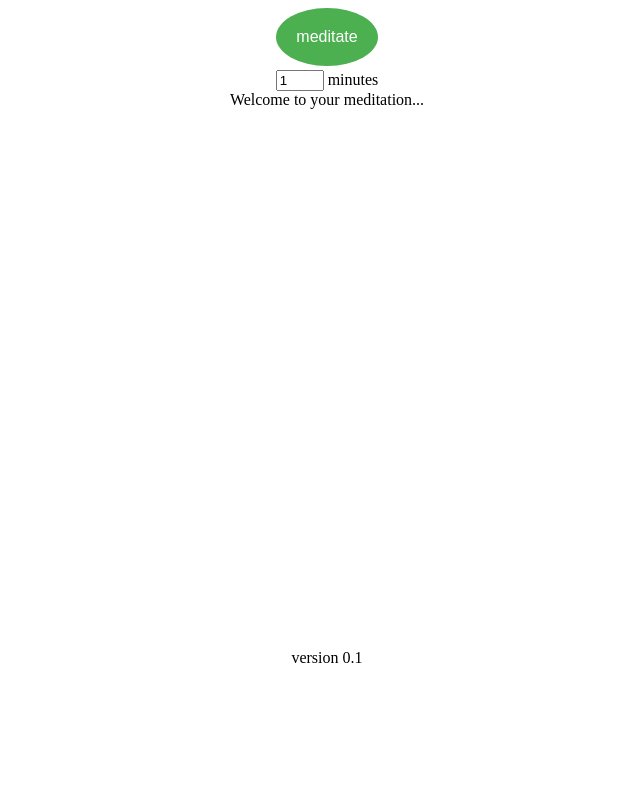
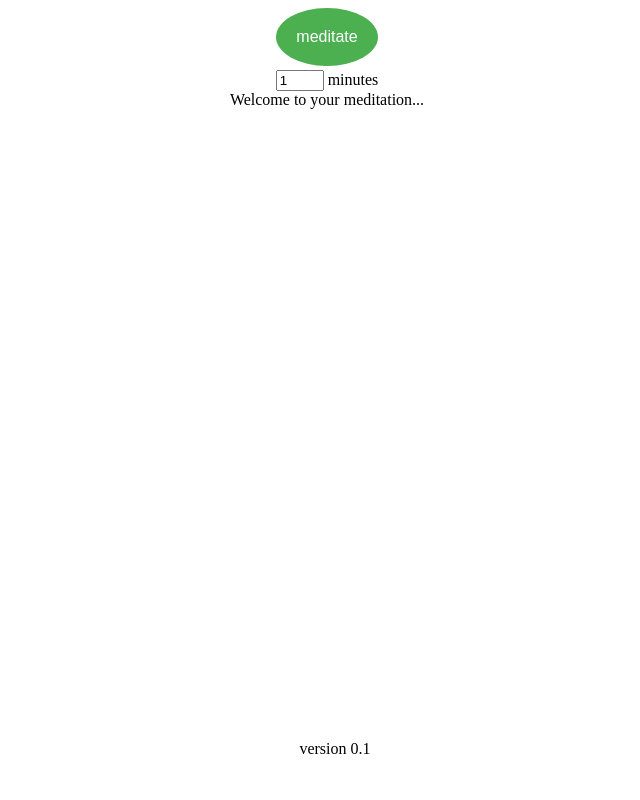
Before and after one commit to zenmark29/zenmark29.github.io, a plain HTML site: page meditation/index.html in a window 1280 px wide. Shown: the whole page, without its empty margins (313-953 px from the left). Drawn offline with Linux system fonts and the light colour scheme.

Commit message:
test another footer config

```diff
--- a/meditation/index.html
+++ b/meditation/index.html
@@ -23,15 +23,11 @@
             border-radius: 50%;
         }
         .footer {
-            height: 59px;
-            margin: 0 auto;
-
-            clear: both;
-            padding: 2em;
-
-            position: relative;
-            top: 508px;
-            }
+            position:absolute;
+            bottom:0;
+            width:100%;
+            height:60px;   /* Height of the footer */
+        }
     </style>
     <script>
         var x;
```
